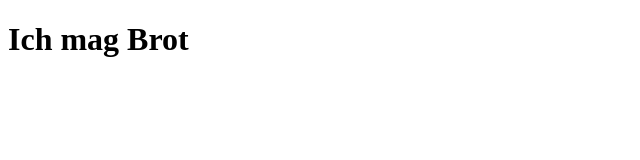
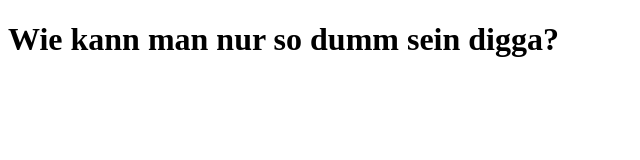
Before and after one commit to CemTbi/webdev, a plain HTML site: page site/Basics/index.html in a window 1280 px wide. Shown: the whole page, without its empty margins (0-640 px from the left). Drawn offline with Linux system fonts and the light colour scheme.

Commit message:
little change

```diff
--- a/site/index.html
+++ b/site/Basics/index.html
@@ -7,7 +7,7 @@
 </head>
 <body>
 
-    <h1>Ich mag Brot</h1>
+    <h1>Wie kann man nur so dumm sein digga?</h1>
 
 </body>
 </html>
```
